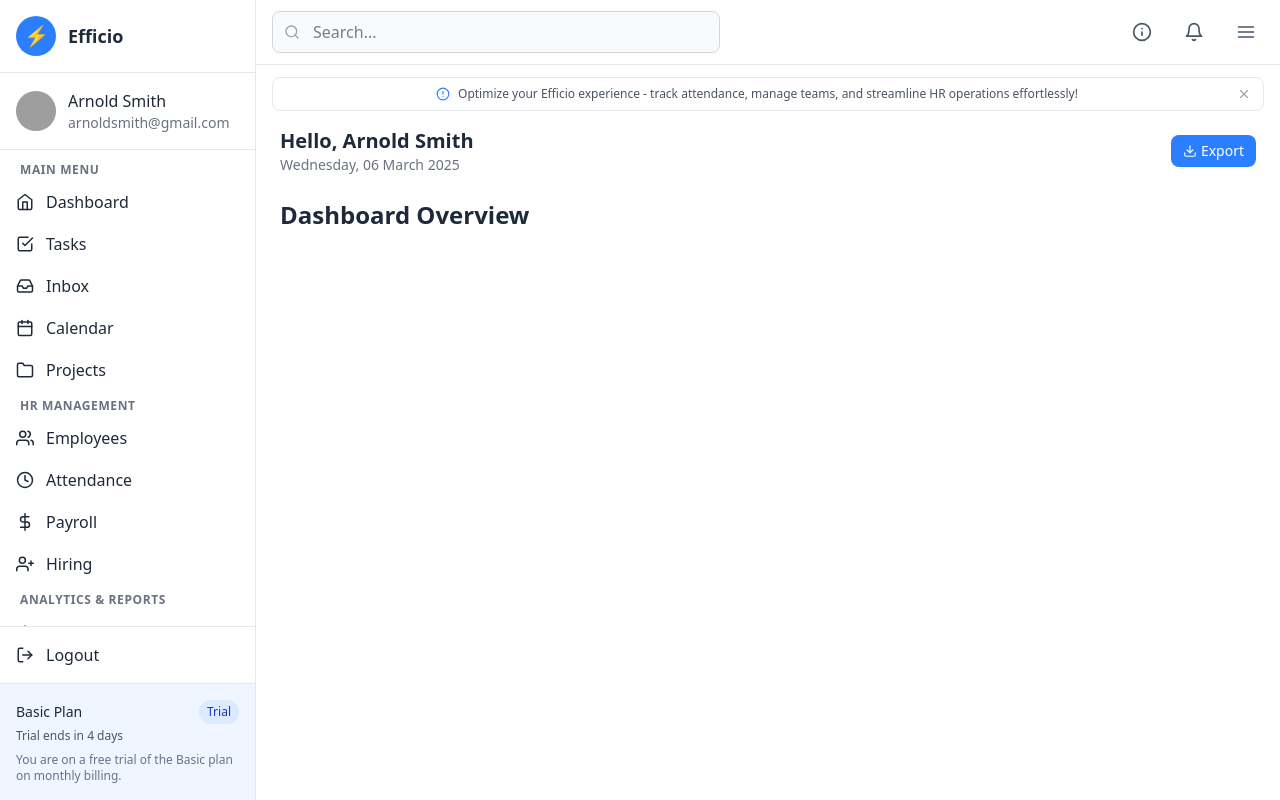
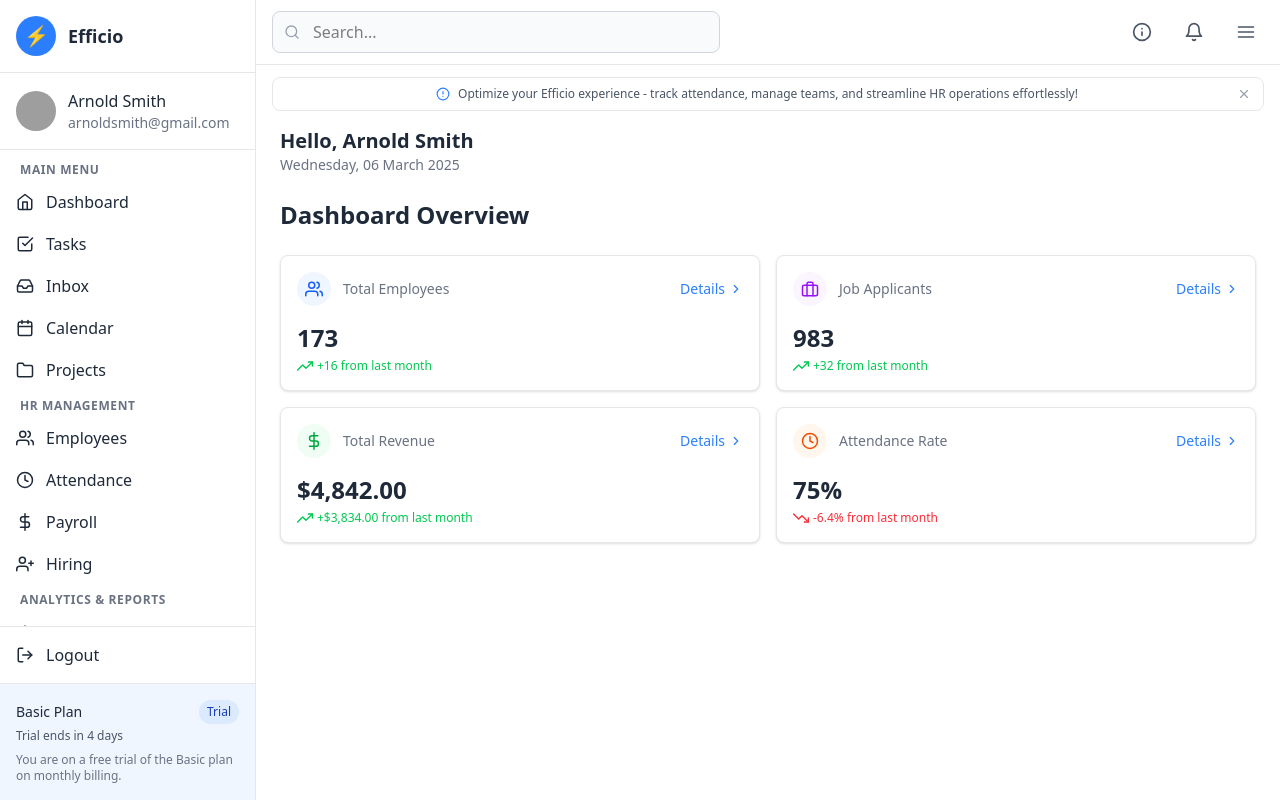
Before and after one commit to Himanshu-coder007/HR-Dashboard-UI, a React (Vite) app: page / in a window 1280 px wide. Built offline with nearby package versions, Linux system fonts and the light colour scheme; grey boxes are pictures that could not be loaded.

Commit message:
cards added

```diff
--- /dev/null
+++ b/src/components/StatsCards.jsx
@@ -0,0 +1,106 @@
+import React from 'react';
+import {
+  FiUsers,
+  FiBriefcase,
+  FiDollarSign,
+  FiClock,
+  FiTrendingUp,
+  FiTrendingDown,
+  FiChevronRight
+} from 'react-icons/fi';
+
+const StatsCards = () => {
+  return (
+    <div className="grid grid-cols-1 md:grid-cols-2 gap-4 mt-6">
+      {/* Card 1: Total Employees */}
+      <div className="bg-white p-4 rounded-lg border border-gray-200 shadow-sm">
+        <div className="flex items-center justify-between">
+          <div className="flex items-center space-x-3">
+            <div className="p-2 rounded-full bg-blue-50 text-blue-600">
+              <FiUsers className="text-lg" />
+            </div>
+            <h3 className="text-sm font-medium text-gray-500">Total Employees</h3>
+          </div>
+          <button className="text-blue-500 hover:text-blue-700 text-sm flex items-center">
+            Details <FiChevronRight className="ml-1" />
+          </button>
+        </div>
+        <div className="mt-4">
+          <p className="text-2xl font-bold text-gray-800">173</p>
+          <div className="flex items-center mt-1">
+            <FiTrendingUp className="text-green-500 mr-1" />
+            <span className="text-xs text-green-500">+16 from last month</span>
+          </div>
+        </div>
+      </div>
+
+      {/* Card 2: Job Applicants */}
+      <div className="bg-white p-4 rounded-lg border border-gray-200 shadow-sm">
+        <div className="flex items-center justify-between">
+          <div className="flex items-center space-x-3">
+            <div className="p-2 rounded-full bg-purple-50 text-purple-600">
+              <FiBriefcase className="text-lg" />
+            </div>
+            <h3 className="text-sm font-medium text-gray-500">Job Applicants</h3>
+          </div>
+          <button className="text-blue-500 hover:text-blue-700 text-sm flex items-center">
+            Details <FiChevronRight className="ml-1" />
+          </button>
+        </div>
+        <div className="mt-4">
+          <p className="text-2xl font-bold text-gray-800">983</p>
+          <div className="flex items-center mt-1">
+            <FiTrendingUp className="text-green-500 mr-1" />
+            <span className="text-xs text-green-500">+32 from last month</span>
+          </div>
+        </div>
+      </div>
+
+      {/* Card 3: Total Revenue */}
+      <div className="bg-white p-4 rounded-lg border border-gray-200 shadow-sm">
+        <div className="flex items-center justify-between">
+          <div className="flex items-center space-x-3">
+            <div className="p-2 rounded-full bg-green-50 text-green-600">
+              <FiDollarSign className="text-lg" />
+            </div>
+            <h3 className="text-sm font-medium text-gray-500">Total Revenue</h3>
+          </div>
+          <button className="text-blue-500 hover:text-blue-700 text-sm flex items-center">
+            Details <FiChevronRight className="ml-1" />
+          </button>
+        </div>
+        <div className="mt-4">
+          <p className="text-2xl font-bold text-gray-800">$4,842.00</p>
+          <div className="flex items-center mt-1">
+            <FiTrendingUp className="text-green-500 mr-1" />
+            <span className="text-xs text-green-500">+$3,834.00 from last month</span>
+          </div>
+        </div>
+      </div>
+
+      {/* Card 4: Attendance Rate */}
+      <div className="bg-white p-4 rounded-lg border border-gray-200 shadow-sm">
+        <div className="flex items-center justify-between">
+          <div className="flex items-center space-x-3">
+            <div className="p-2 rounded-full bg-orange-50 text-orange-600">
+              <FiClock className="text-lg" />
+            </div>
+            <h3 className="text-sm font-medium text-gray-500">Attendance Rate</h3>
+          </div>
+          <button className="text-blue-500 hover:text-blue-700 text-sm flex items-center">
+            Details <FiChevronRight className="ml-1" />
+          </button>
+        </div>
+        <div className="mt-4">
+          <p className="text-2xl font-bold text-gray-800">75%</p>
+          <div className="flex items-center mt-1">
+            <FiTrendingDown className="text-red-500 mr-1" />
+            <span className="text-xs text-red-500">-6.4% from last month</span>
+          </div>
+        </div>
+      </div>
+    </div>
+  );
+};
+
+export default StatsCards;
--- a/src/pages/Home.jsx
+++ b/src/pages/Home.jsx
@@ -1,13 +1,14 @@
 import React from 'react';
 import Header from '../components/Header';
-import { FiAlertCircle, FiX, FiDownload } from 'react-icons/fi';
+import { FiAlertCircle, FiX } from 'react-icons/fi';
+import StatsCards from '../components/StatsCards';
 
 const Home = () => {
   return (
     <div className="flex flex-col h-full bg-white">
       <Header />
 
-      {/* Compact Notification Banner */}
+      {/* Notification Banner */}
       <div className="bg-white border border-gray-200 rounded-lg mx-4 mt-3 px-3 py-2 flex items-center justify-between">
         <div className="flex items-center justify-center w-full">
           <FiAlertCircle className="text-blue-500 mr-2 text-sm" />
@@ -20,22 +21,16 @@ const Home = () => {
         </button>
       </div>
 
-      {/* Greeting and Date with Export Button */}
-      <div className="mx-6 mt-4 flex items-center justify-between">
-        <div>
-          <h2 className="text-xl font-semibold text-gray-800">Hello, Arnold Smith</h2>
-          <p className="text-sm text-gray-500">Wednesday, 06 March 2025</p>
-        </div>
-        <button className="flex items-center space-x-1 bg-blue-500 hover:bg-blue-100 text-blue-600 px-3 py-1.5 rounded-lg text-sm transition-colors">
-          <FiDownload className="text-sm text-white" />
-          <span className='text-white'>Export</span>
-        </button>
+      {/* Greeting and Date */}
+      <div className="mx-6 mt-4">
+        <h2 className="text-xl font-semibold text-gray-800">Hello, Arnold Smith</h2>
+        <p className="text-sm text-gray-500">Wednesday, 06 March 2025</p>
       </div>
 
       {/* Main Content */}
       <div className="flex-1 p-6 overflow-y-auto">
         <h1 className="text-2xl font-bold text-gray-800 mb-6">Dashboard Overview</h1>
-        {/* Your main content will go here */}
+        <StatsCards />
       </div>
     </div>
   );
```
